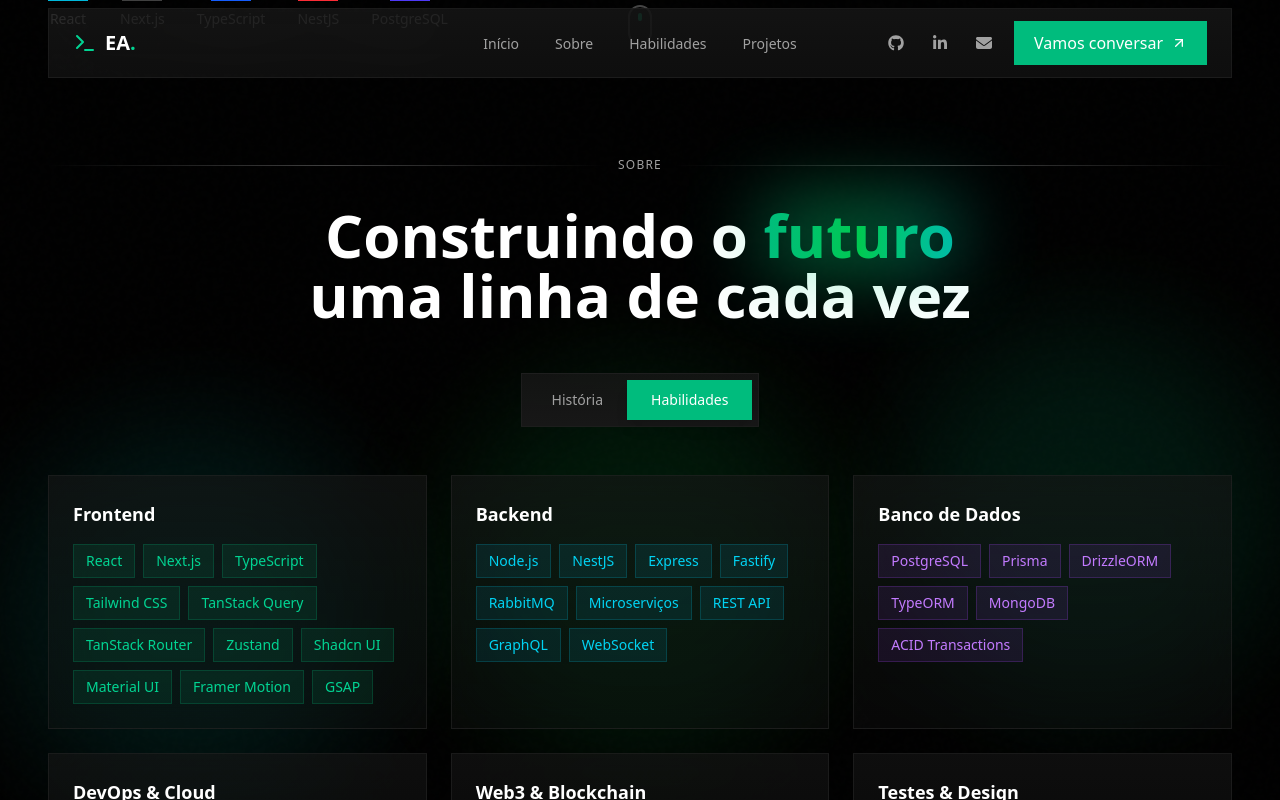
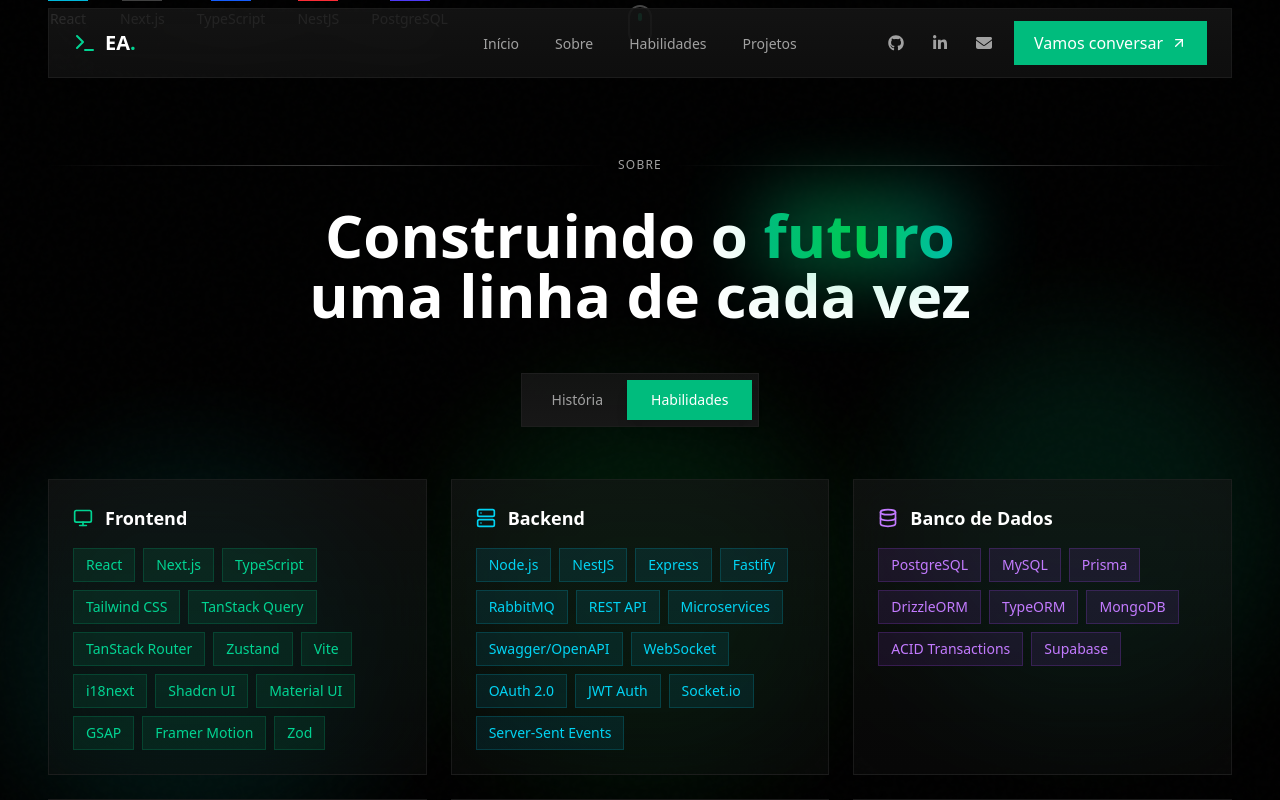
Before and after one commit to araujoerick/portfoliov3, a Next.js app: page / in a window 1280 px wide. Both pictures are taken after a click on the button "Habilidades". Shown: the part 865-1665 px from the top of the page. Built offline with nearby package versions, Linux system fonts and the light colour scheme.

Commit message:
feat: add icons and hover interactions to skills section

```diff
--- a/src/components/AboutSection.tsx
+++ b/src/components/AboutSection.tsx
@@ -1,7 +1,15 @@
 "use client";
 
 import { useState } from "react";
-import { ArrowUpRight } from "lucide-react";
+import {
+  ArrowUpRight,
+  Monitor,
+  Server,
+  Database,
+  Cloud,
+  Link2,
+  Palette,
+} from "lucide-react";
 import { experiences, skills } from "@/data/about-data";
 
 const AboutSection = () => {
@@ -184,41 +192,60 @@ const AboutSection = () => {
           )}
 
           {activeTab === "skills" && (
-            <div className="grid md:grid-cols-2 lg:grid-cols-3 gap-6">
+            <div className="grid md:grid-cols-2 lg:grid-cols-3 gap-6 pt-1">
               {Object.entries(skills).map(([category, skillList]) => {
                 const colorMap: Record<
                   string,
-                  { bg: string; text: string; border: string }
+                  {
+                    bg: string;
+                    text: string;
+                    border: string;
+                    hover: string;
+                    icon: React.ReactNode;
+                  }
                 > = {
                   Frontend: {
                     bg: "bg-emerald-500/10",
                     text: "text-emerald-400",
                     border: "border-emerald-500/20",
+                    hover:
+                      "hover:border-emerald-500/50 hover:bg-emerald-500/20",
+                    icon: <Monitor className="w-5 h-5" />,
                   },
                   Backend: {
                     bg: "bg-cyan-500/10",
                     text: "text-cyan-400",
                     border: "border-cyan-500/20",
+                    hover: "hover:border-cyan-500/50 hover:bg-cyan-500/20",
+                    icon: <Server className="w-5 h-5" />,
                   },
                   "Banco de Dados": {
                     bg: "bg-purple-500/10",
                     text: "text-purple-400",
                     border: "border-purple-500/20",
+                    hover: "hover:border-purple-500/50 hover:bg-purple-500/20",
+                    icon: <Database className="w-5 h-5" />,
                   },
                   "DevOps & Cloud": {
                     bg: "bg-orange-500/10",
                     text: "text-orange-400",
                     border: "border-orange-500/20",
+                    hover: "hover:border-orange-500/50 hover:bg-orange-500/20",
+                    icon: <Cloud className="w-5 h-5" />,
                   },
                   "Web3 & Blockchain": {
                     bg: "bg-blue-500/10",
                     text: "text-blue-400",
                     border: "border-blue-500/20",
+                    hover: "hover:border-blue-500/50 hover:bg-blue-500/20",
+                    icon: <Link2 className="w-5 h-5" />,
                   },
                   "Testes & Design": {
                     bg: "bg-lime-500/10",
                     text: "text-lime-400",
                     border: "border-lime-500/20",
+                    hover: "hover:border-lime-500/50 hover:bg-lime-500/20",
+                    icon: <Palette className="w-5 h-5" />,
                   },
                 };
 
@@ -226,21 +253,30 @@ const AboutSection = () => {
                   bg: "bg-neutral-500/10",
                   text: "text-neutral-400",
                   border: "border-neutral-500/20",
+                  hover: "hover:border-neutral-500/50 hover:bg-neutral-500/20",
+                  icon: <Monitor className="w-5 h-5" />,
                 };
 
                 return (
                   <div
                     key={category}
-                    className="bg-linear-to-b from-neutral-900/60 via-neutral-900/40 to-neutral-900/30 border border-neutral-800/60 backdrop-blur-xl p-6"
+                    className="group/card bg-linear-to-b from-neutral-900/60 via-neutral-900/40 to-neutral-900/30 border border-neutral-800/60 backdrop-blur-xl p-6 hover:border-neutral-700/80 hover:shadow-xl hover:-translate-y-1 transition-all duration-300"
                   >
-                    <h3 className="text-lg font-semibold text-white mb-4">
-                      {category}
-                    </h3>
+                    <div className="flex items-center gap-3 mb-4">
+                      <div
+                        className={`${colors.text} transition-transform duration-300 group-hover/card:scale-110 group-hover/card:rotate-6`}
+                      >
+                        {colors.icon}
+                      </div>
+                      <h3 className="text-lg font-semibold text-white group-hover/card:text-transparent group-hover/card:bg-linear-to-r group-hover/card:from-emerald-400 group-hover/card:to-teal-400 group-hover/card:bg-clip-text transition-all">
+                        {category}
+                      </h3>
+                    </div>
                     <div className="flex flex-wrap gap-2">
                       {skillList.map((skill) => (
                         <span
                           key={skill}
-                          className={`px-3 py-1.5 text-sm ${colors.bg} ${colors.text} border ${colors.border}`}
+                          className={`px-3 py-1.5 text-sm ${colors.bg} ${colors.text} border ${colors.border} ${colors.hover} transition-all duration-200 hover:scale-105 hover:shadow-lg cursor-default`}
                         >
                           {skill}
                         </span>
--- a/src/data/about-data.ts
+++ b/src/data/about-data.ts
@@ -75,10 +75,13 @@ export const skills = {
     "TanStack Query",
     "TanStack Router",
     "Zustand",
+    "Vite",
+    "i18next",
     "Shadcn UI",
     "Material UI",
+    "GSAP",
     "Framer Motion",
-    "GSAP",
+    "Zod",
   ],
   Backend: [
     "Node.js",
@@ -86,43 +89,51 @@ export const skills = {
     "Express",
     "Fastify",
     "RabbitMQ",
-    "Microserviços",
     "REST API",
-    "GraphQL",
+    "Microservices",
+    "Swagger/OpenAPI",
     "WebSocket",
+    "OAuth 2.0",
+    "JWT Auth",
+    "Socket.io",
+    "Server-Sent Events",
   ],
   "Banco de Dados": [
     "PostgreSQL",
+    "MySQL",
     "Prisma",
     "DrizzleORM",
     "TypeORM",
     "MongoDB",
     "ACID Transactions",
+    "Supabase",
   ],
   "DevOps & Cloud": [
     "Docker",
     "Nginx",
     "Git",
+    "Linux",
     "GitHub Actions",
     "CI/CD",
+    "Postman",
+    "Turborepo",
     "Vercel",
     "AWS",
+  ],
+  "Testes & Design": [
+    "Jest",
+    "React Testing Library",
+    "Figma",
+    "UI/UX",
+    "a11y",
+    "Pixel Perfect",
   ],
   "Web3 & Blockchain": [
     "Ethers.js",
     "Wagmi",
     "Viem",
     "Smart Contracts",
-    "Server-Sent Events",
     "Crypto APIs",
-  ],
-  "Testes & Design": [
-    "Jest",
-    "React Testing Library",
-    "Figma",
-    "UI/UX",
-    "Pixel Perfect",
-    "Acessibilidade",
   ],
 };
 
```
